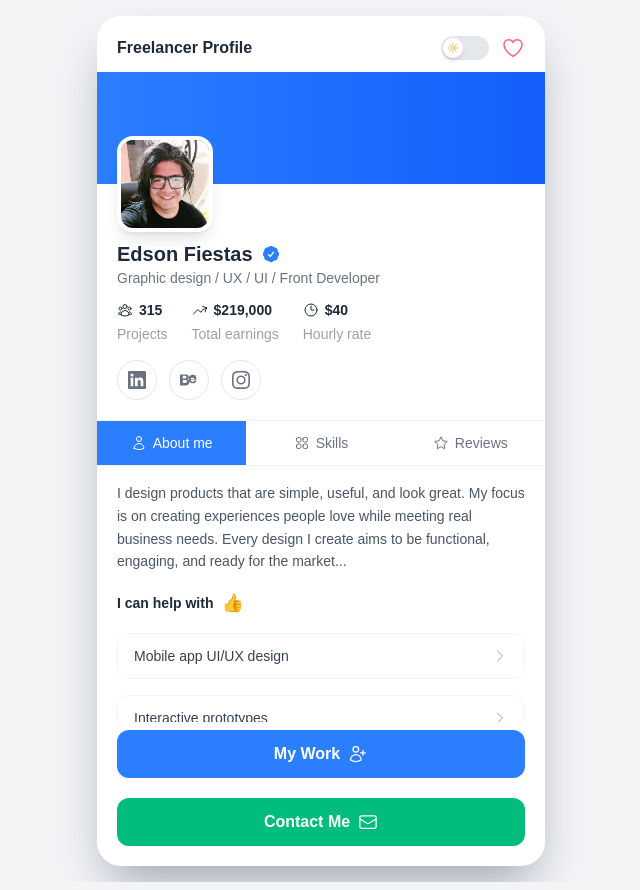
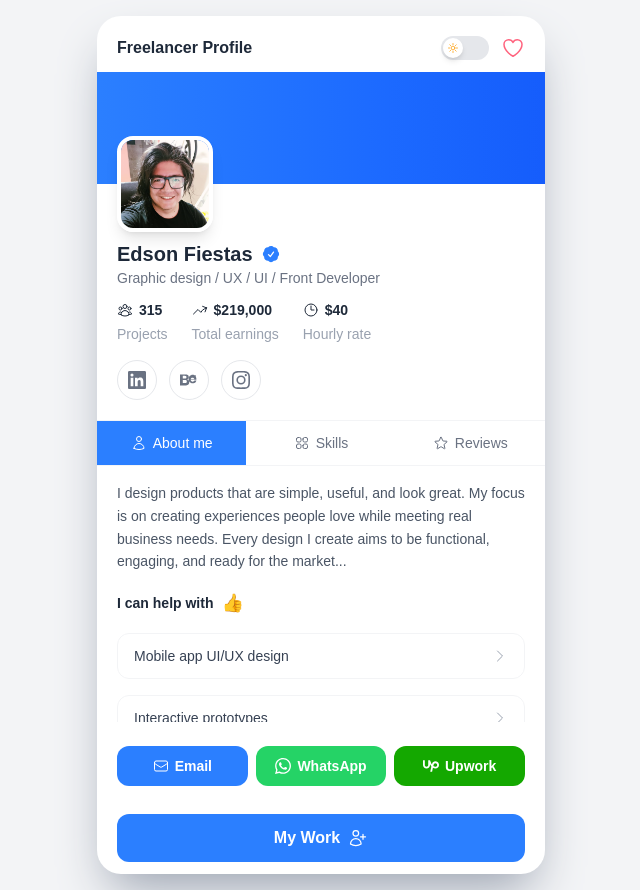
Before and after one commit to edsonfiestas/my-profile, a Next.js app: page / in a window 1280 px wide. Shown: the whole page, without its empty margins (319-959 px from the left). Built offline with nearby package versions, Linux system fonts and the light colour scheme.

Commit message:
nueva forma de contacto

```diff
--- a/src/components/ProfileCard.tsx
+++ b/src/components/ProfileCard.tsx
@@ -173,10 +173,6 @@ export default function ProfileCard() {
   const [modalOpen, setModalOpen] = useState(false);
   const [tabAnimating, setTabAnimating] = useState(false);
   const [liked, setLiked] = useState(false);
-  const [contactModalOpen, setContactModalOpen] = useState(false);
-  const [emailSubject, setEmailSubject] = useState("");
-  const [emailBody, setEmailBody] = useState("");
-  const [whatsappMessage, setWhatsappMessage] = useState("");
 
   useEffect(() => {
     const saved = localStorage.getItem("darkMode");
@@ -391,21 +387,57 @@ export default function ProfileCard() {
           {activeTab === "reviews" && <ReviewsContent />}
         </div>
 
-        {/* ── CTA Button ── */}
-        <div className="px-5 pb-5 pt-2">
+        {/* ── Contact Row ── */}
+        <div className="flex items-center gap-2 px-5 pb-5 mt-6">
+          <a
+            href="mailto:edsonfiestas@gmail.com"
+            className="flex-1 py-2.5 bg-blue-500 hover:bg-blue-600 rounded-xl text-white text-sm font-semibold flex items-center justify-center gap-1.5 transition-all duration-300 hover:shadow-lg hover:shadow-blue-500/25"
+          >
+            <Icon d={ICONS.envelope} className="w-4 h-4" />
+            Email
+          </a>
+          <a
+            href="https://wa.me/51947887843"
+            target="_blank"
+            rel="noopener noreferrer"
+            className="flex-1 py-2.5 bg-[#25D366] hover:bg-[#1fb855] rounded-xl text-white text-sm font-semibold flex items-center justify-center gap-1.5 transition-all duration-300 hover:shadow-lg hover:shadow-green-500/25"
+          >
+            <svg
+              xmlns="http://www.w3.org/2000/svg"
+              viewBox="0 0 24 24"
+              fill="currentColor"
+              className="w-4 h-4"
+            >
+              <path d="M17.472 14.382c-.297-.149-1.758-.867-2.03-.967-.273-.099-.471-.148-.67.15-.197.297-.767.966-.94 1.164-.173.199-.347.223-.644.075-.297-.15-1.255-.463-2.39-1.475-.883-.788-1.48-1.761-1.653-2.059-.173-.297-.018-.458.13-.606.134-.133.298-.347.446-.52.149-.174.198-.298.298-.497.099-.198.05-.371-.025-.52-.075-.149-.669-1.612-.916-2.207-.242-.579-.487-.5-.669-.51-.173-.008-.371-.01-.57-.01-.198 0-.52.074-.792.372-.272.297-1.04 1.016-1.04 2.479 0 1.462 1.065 2.875 1.213 3.074.149.198 2.096 3.2 5.077 4.487.709.306 1.262.489 1.694.625.712.227 1.36.195 1.871.118.571-.085 1.758-.719 2.006-1.413.248-.694.248-1.289.173-1.413-.074-.124-.272-.198-.57-.347m-5.421 7.403h-.004a9.87 9.87 0 0 1-5.031-1.378l-.361-.214-3.741.982.998-3.648-.235-.374a9.86 9.86 0 0 1-1.51-5.26c.001-5.45 4.436-9.884 9.888-9.884 2.64 0 5.122 1.03 6.988 2.898a9.825 9.825 0 0 1 2.893 6.994c-.003 5.45-4.437 9.884-9.885 9.884m8.413-18.297A11.815 11.815 0 0 0 12.05 0C5.495 0 .16 5.335.157 11.892c0 2.096.547 4.142 1.588 5.945L.057 24l6.305-1.654a11.882 11.882 0 0 0 5.683 1.448h.005c6.554 0 11.89-5.335 11.893-11.893a11.821 11.821 0 0 0-3.48-8.413Z" />
+            </svg>
+            WhatsApp
+          </a>
+          <a
+            href="https://www.upwork.com/freelancers/~01d94b95b6e6a940c4"
+            target="_blank"
+            rel="noopener noreferrer"
+            className="flex-1 py-2.5 bg-[#14a800] hover:bg-[#108a00] rounded-xl text-white text-sm font-semibold flex items-center justify-center gap-1.5 transition-all duration-300 hover:shadow-lg hover:shadow-green-500/25"
+          >
+            <svg
+              xmlns="http://www.w3.org/2000/svg"
+              viewBox="0 0 24 24"
+              fill="currentColor"
+              className="w-4 h-4"
+            >
+              <path d="M18.561 13.158c-1.102 0-2.135-.467-3.074-1.227l.228-1.076.008-.042c.207-1.143.849-3.06 2.839-3.06 1.492 0 2.703 1.212 2.703 2.703-.001 1.489-1.212 2.702-2.704 2.702zm0-8.14c-2.539 0-4.51 1.649-5.31 4.366-1.22-1.834-2.148-4.036-2.687-5.892H7.828v7.112c-.002 1.406-1.141 2.546-2.547 2.548-1.405-.002-2.543-1.143-2.545-2.548V3.492H0v7.112c0 2.914 2.37 5.303 5.281 5.303 2.913 0 5.283-2.389 5.283-5.303v-1.19c.529 1.107 1.182 2.229 1.974 3.221l-1.673 7.873h2.797l1.213-5.71c1.063.679 2.285 1.109 3.686 1.109 3 0 5.439-2.452 5.439-5.45 0-3-2.439-5.439-5.439-5.439z" />
+            </svg>
+            Upwork
+          </a>
+        </div>
+
+        {/* ── CTA Buttons ── */}
+        <div className="px-5 pb-3 pt-2">
           <button
             onClick={() => setModalOpen(true)}
-            className="w-full mb-5 py-3 bg-blue-500 hover:bg-blue-600 rounded-xl text-white font-semibold flex items-center justify-center gap-2 transition-all duration-300 hover:shadow-lg hover:shadow-blue-500/25 cursor-pointer"
+            className="w-full py-3 bg-blue-500 hover:bg-blue-600 rounded-xl text-white font-semibold flex items-center justify-center gap-2 transition-all duration-300 hover:shadow-lg hover:shadow-blue-500/25 cursor-pointer"
           >
             My Work
             <Icon d={ICONS.userPlus} className="w-5 h-5" />
-          </button>
-          <button
-            onClick={() => setContactModalOpen(true)}
-            className="w-full py-3 bg-emerald-500 hover:bg-emerald-600 rounded-xl text-white font-semibold flex items-center justify-center gap-2 transition-all duration-300 hover:shadow-lg hover:shadow-emerald-500/25 cursor-pointer"
-          >
-            Contact Me
-            <Icon d={ICONS.envelope} className="w-5 h-5" />
           </button>
         </div>
       </main>
@@ -455,126 +487,6 @@ export default function ProfileCard() {
                   className="w-full h-full object-cover transition-transform duration-300 group-hover:scale-110"
                 />
               </a>
-            </div>
-          </div>
-        </div>
-      )}
-
-      {/* ═══ Contact Modal ═══ */}
-      {contactModalOpen && (
-        <div
-          className="fixed inset-0 z-50 flex items-center justify-center p-4 animate-fadeIn"
-          onClick={() => setContactModalOpen(false)}
-        >
-          <div className="absolute inset-0 bg-black/60 backdrop-blur-sm" />
-          <div
-            className="relative bg-white dark:bg-gray-900 rounded-2xl p-6 max-w-lg w-full shadow-2xl animate-slideUp max-h-[90vh] overflow-y-auto custom-scrollbar"
-            onClick={(e) => e.stopPropagation()}
-          >
-            <button
-              onClick={() => setContactModalOpen(false)}
-              className="absolute top-4 right-4 text-gray-400 hover:text-gray-600 dark:hover:text-gray-200 transition-colors duration-200 cursor-pointer"
-            >
-              <Icon d={ICONS.xMark} className="w-6 h-6" />
-            </button>
-            <h2 className="text-xl font-bold text-gray-800 dark:text-white mb-5">
-              Contact Me
-            </h2>
-
-            {/* ── Email Section ── */}
-            <div className="mb-5">
-              <div className="flex items-center gap-2 mb-3">
-                <div className="p-1.5 rounded-lg bg-blue-50 dark:bg-blue-900/30 text-blue-500">
-                  <Icon d={ICONS.envelope} className="w-5 h-5" />
-                </div>
-                <h3 className="text-sm font-semibold text-gray-800 dark:text-white">
-                  Send me an Email
-                </h3>
-              </div>
-              <div className="flex flex-col gap-3">
-                <div>
-                  <label className="block text-xs font-medium text-gray-500 dark:text-gray-400 mb-1">
-                    Subject
-                  </label>
-                  <input
-                    type="text"
-                    value={emailSubject}
-                    onChange={(e) => setEmailSubject(e.target.value)}
-                    placeholder="What is this about?"
-                    className="w-full px-3 py-2 text-sm rounded-xl border border-gray-200 dark:border-gray-700 bg-white dark:bg-gray-800 text-gray-800 dark:text-white placeholder-gray-400 dark:placeholder-gray-500 focus:outline-none focus:border-blue-400 dark:focus:border-blue-500 transition-colors duration-200"
-                  />
-                </div>
-                <div>
-                  <label className="block text-xs font-medium text-gray-500 dark:text-gray-400 mb-1">
-                    Description
-                  </label>
-                  <textarea
-                    value={emailBody}
-                    onChange={(e) => setEmailBody(e.target.value)}
-                    placeholder="Tell me more about your project..."
-                    rows={3}
-                    className="w-full px-3 py-2 text-sm rounded-xl border border-gray-200 dark:border-gray-700 bg-white dark:bg-gray-800 text-gray-800 dark:text-white placeholder-gray-400 dark:placeholder-gray-500 focus:outline-none focus:border-blue-400 dark:focus:border-blue-500 transition-colors duration-200 resize-none"
-                  />
-                </div>
-                <a
-                  href={`mailto:edsonfiestas@gmail.com?subject=${encodeURIComponent(emailSubject)}&body=${encodeURIComponent(emailBody)}`}
-                  className="w-full py-2.5 bg-blue-500 hover:bg-blue-600 rounded-xl text-white text-sm font-semibold flex items-center justify-center gap-2 transition-all duration-300 hover:shadow-lg hover:shadow-blue-500/25"
-                >
-                  Send Email
-                  <Icon d={ICONS.paperAirplane} className="w-4 h-4" />
-                </a>
-              </div>
-            </div>
-
-            {/* ── Divider ── */}
-            <div className="flex items-center gap-3 mb-5">
-              <div className="flex-1 h-px bg-gray-200 dark:bg-gray-700" />
-              <span className="text-xs text-gray-400 dark:text-gray-500">
-                or
-              </span>
-              <div className="flex-1 h-px bg-gray-200 dark:bg-gray-700" />
-            </div>
-
-            {/* ── WhatsApp Section ── */}
-            <div>
-              <div className="flex items-center gap-2 mb-3">
-                <div className="p-1.5 rounded-lg bg-green-50 dark:bg-green-900/30 text-green-500">
-                  <svg
-                    xmlns="http://www.w3.org/2000/svg"
-                    viewBox="0 0 24 24"
-                    fill="currentColor"
-                    className="w-5 h-5"
-                  >
-                    <path d="M17.472 14.382c-.297-.149-1.758-.867-2.03-.967-.273-.099-.471-.148-.67.15-.197.297-.767.966-.94 1.164-.173.199-.347.223-.644.075-.297-.15-1.255-.463-2.39-1.475-.883-.788-1.48-1.761-1.653-2.059-.173-.297-.018-.458.13-.606.134-.133.298-.347.446-.52.149-.174.198-.298.298-.497.099-.198.05-.371-.025-.52-.075-.149-.669-1.612-.916-2.207-.242-.579-.487-.5-.669-.51-.173-.008-.371-.01-.57-.01-.198 0-.52.074-.792.372-.272.297-1.04 1.016-1.04 2.479 0 1.462 1.065 2.875 1.213 3.074.149.198 2.096 3.2 5.077 4.487.709.306 1.262.489 1.694.625.712.227 1.36.195 1.871.118.571-.085 1.758-.719 2.006-1.413.248-.694.248-1.289.173-1.413-.074-.124-.272-.198-.57-.347m-5.421 7.403h-.004a9.87 9.87 0 0 1-5.031-1.378l-.361-.214-3.741.982.998-3.648-.235-.374a9.86 9.86 0 0 1-1.51-5.26c.001-5.45 4.436-9.884 9.888-9.884 2.64 0 5.122 1.03 6.988 2.898a9.825 9.825 0 0 1 2.893 6.994c-.003 5.45-4.437 9.884-9.885 9.884m8.413-18.297A11.815 11.815 0 0 0 12.05 0C5.495 0 .16 5.335.157 11.892c0 2.096.547 4.142 1.588 5.945L.057 24l6.305-1.654a11.882 11.882 0 0 0 5.683 1.448h.005c6.554 0 11.89-5.335 11.893-11.893a11.821 11.821 0 0 0-3.48-8.413Z" />
-                  </svg>
-                </div>
-                <h3 className="text-sm font-semibold text-gray-800 dark:text-white">
-                  Send me a WhatsApp
-                </h3>
-              </div>
-              <div className="flex flex-col gap-3">
-                <div>
-                  <label className="block text-xs font-medium text-gray-500 dark:text-gray-400 mb-1">
-                    Message
-                  </label>
-                  <textarea
-                    value={whatsappMessage}
-                    onChange={(e) => setWhatsappMessage(e.target.value)}
-                    placeholder="Write your message here..."
-                    rows={3}
-                    className="w-full px-3 py-2 text-sm rounded-xl border border-gray-200 dark:border-gray-700 bg-white dark:bg-gray-800 text-gray-800 dark:text-white placeholder-gray-400 dark:placeholder-gray-500 focus:outline-none focus:border-green-400 dark:focus:border-green-500 transition-colors duration-200 resize-none"
-                  />
-                </div>
-                <a
-                  href={`https://wa.me/51947887843?text=${encodeURIComponent(whatsappMessage)}`}
-                  target="_blank"
-                  rel="noopener noreferrer"
-                  className="w-full py-2.5 bg-[#25D366] hover:bg-[#1fb855] rounded-xl text-white text-sm font-semibold flex items-center justify-center gap-2 transition-all duration-300 hover:shadow-lg hover:shadow-green-500/25"
-                >
-                  Send WhatsApp
-                  <Icon d={ICONS.paperAirplane} className="w-4 h-4" />
-                </a>
-              </div>
             </div>
           </div>
         </div>
```
